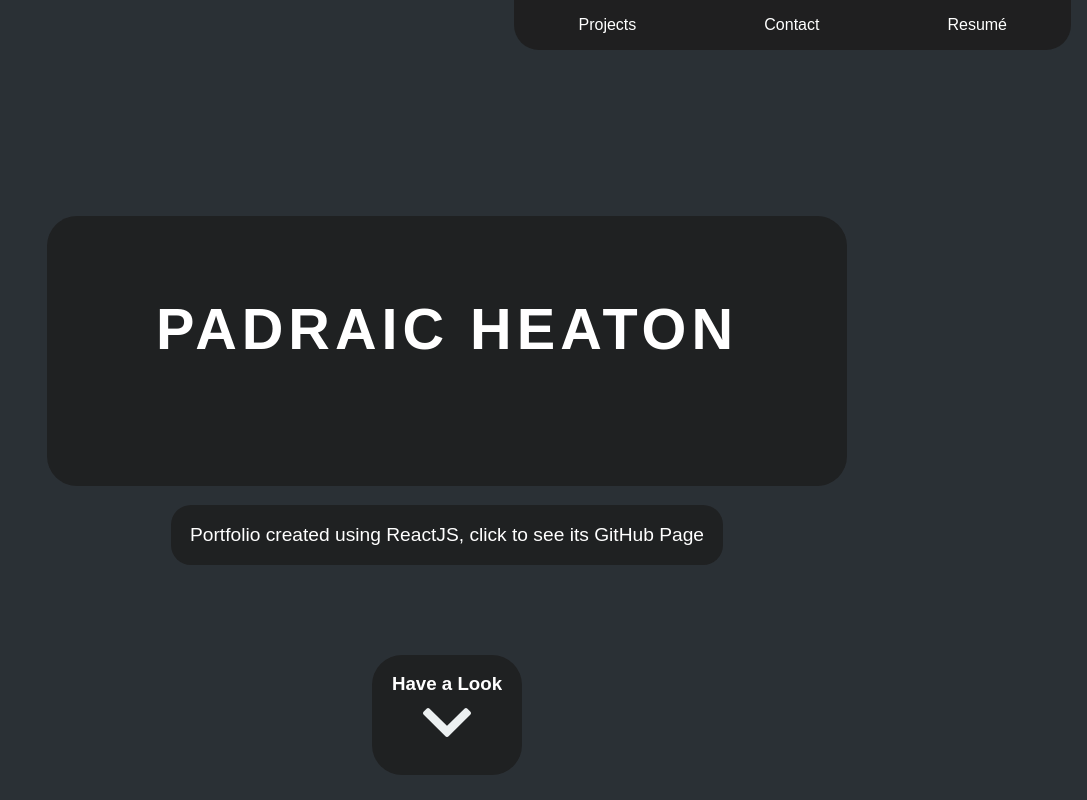
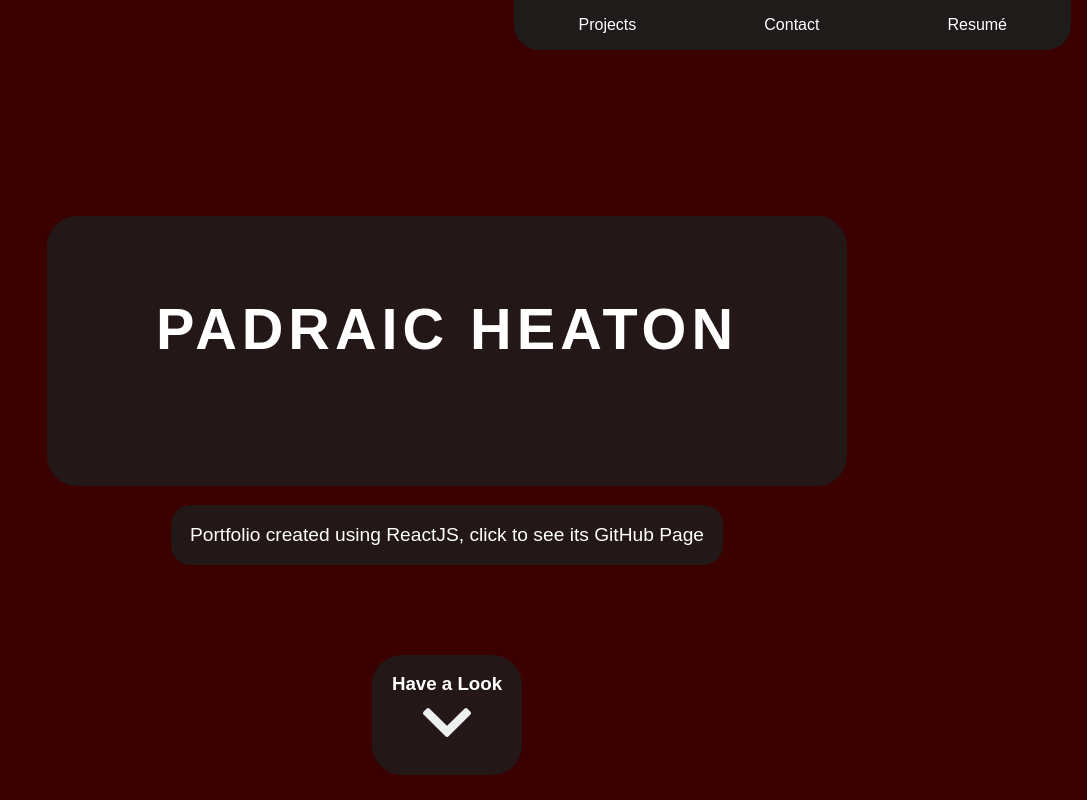
Before and after one commit to padraicheaton/portfolio, a React (Create React App) app: page / in a window 1280 px wide. Shown: the top 800 px of the page, without its empty margins (193-1280 px from the left). Built offline with nearby package versions, Linux system fonts and the light colour scheme.

Commit message:
Deployed from a local Upload script

```diff
--- a/src/App.css
+++ b/src/App.css
@@ -199,7 +199,7 @@
 @media (hover: none) {
   .App {
     background-image: none;
-    background-color: #2a3035;
+    background-color: #3b0000;
   }
 }
 
--- a/src/App.scss
+++ b/src/App.scss
@@ -135,7 +135,7 @@
 @media (hover: none) {
   .App {
     background-image: none;
-    background-color: rgb(42, 48, 53);
+    background-color: rgb(59, 0, 0);
   }
 }
 
```
Also changed, not shown: 1 other file (tests, documents, lock files or other folders).
